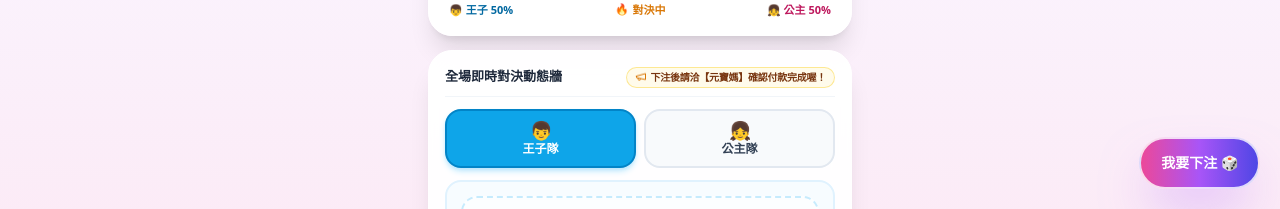
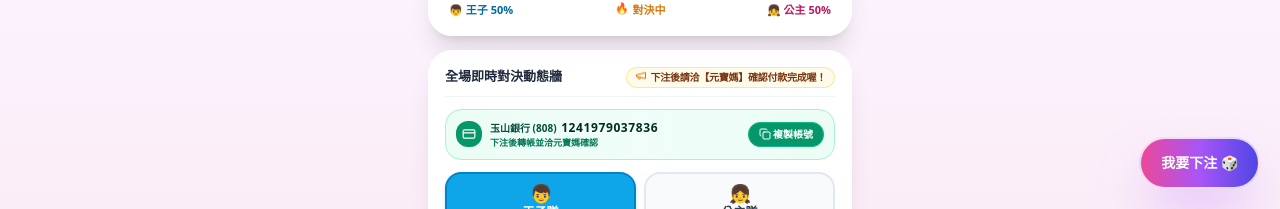
Before and after one commit to Raymond19930624/TinyBet, a React (Vite) app: page / in a window 1280 px wide. Shown: the part 591-800 px from the top of the page. Built offline with nearby package versions, Linux system fonts and the light colour scheme; no server answers.

Commit message:
feat: add E.SUN bank account payment info with one-click copy button to success toast and bet list

```diff
--- a/src/App.jsx
+++ b/src/App.jsx
@@ -8,7 +8,7 @@ import AdminModal from './components/AdminModal';
 import RevealModal from './components/RevealModal';
 import ToastModal from './components/ToastModal';
 import { useGenderBetStore } from './lib/store';
-import { Bell, Sparkles, PartyPopper } from 'lucide-react';
+import { Bell, Sparkles, PartyPopper, Copy, CreditCard, Check } from 'lucide-react';
 
 export default function App() {
   const store = useGenderBetStore();
@@ -17,11 +17,12 @@ export default function App() {
   const [isRevealModalClosed, setIsRevealModalClosed] = useState(false);
   const [testRevealMode, setTestRevealMode] = useState(false);
   const [notificationPermission, setNotificationPermission] = useState('default');
+  const [copiedBank, setCopiedBank] = useState(false);
 
   // 手機端專屬：頂部強效懸浮廣播 Push Banner
   const [pushBanner, setPushBanner] = useState({ isOpen: false, title: '', message: '' });
 
-  // 下注成功專屬導引 Toast
+  // 下注成功專屬導引 Toast (含收款帳號資訊)
   const [successToast, setSuccessToast] = useState({ isOpen: false, teamName: '', amount: 0 });
 
   const prevRevealedResultRef = useRef(store.config.revealedResult);
@@ -38,6 +39,18 @@ export default function App() {
       setNotificationPermission(Notification.permission);
     }
   }, []);
+
+  const handleCopyBankAccount = () => {
+    try {
+      if (navigator.clipboard) {
+        navigator.clipboard.writeText('1241979037836');
+        setCopiedBank(true);
+        setTimeout(() => setCopiedBank(false), 2000);
+      }
+    } catch {
+      // safe fallback
+    }
+  };
 
   const handleRequestNotificationPermission = async () => {
     if ('Notification' in window) {
@@ -258,6 +271,8 @@ export default function App() {
           grandTotal={store.grandTotal}
           revealedResult={store.config.revealedResult}
           onCancelBet={store.cancelBet}
+          onCopyBankAccount={handleCopyBankAccount}
+          copiedBank={copiedBank}
         />
 
         {/* 頁尾版權小字 */}
@@ -320,15 +335,67 @@ export default function App() {
         />
       )}
 
-      {/* 下注成功專屬提示 ToastModal */}
-      <ToastModal
-        isOpen={successToast.isOpen}
-        type="success"
-        title="🎉 下注成功！"
-        message={`太棒了！您已成功預測【${successToast.teamName}】$${Number(successToast.amount).toLocaleString('en-US')}！\n\n👩🏻‍🍼 請記得洽【元寶媽】確認付款完成喔！`}
-        confirmText="好的，去找元寶媽 💖"
-        onClose={() => setSuccessToast(prev => ({ ...prev, isOpen: false }))}
-      />
+      {/* 下注成功專屬提示 ToastModal (含收款銀行與帳號 ＋ 複製按鈕) */}
+      {successToast.isOpen && (
+        <div className="fixed inset-0 z-50 flex items-center justify-center p-4 bg-slate-900/60 backdrop-blur-md animate-fadeIn">
+          <div className="bg-white rounded-3xl max-w-xs w-full p-5 text-center shadow-2xl border-2 border-emerald-200 relative animate-scaleUp">
+
+            <button
+              onClick={() => setSuccessToast(prev => ({ ...prev, isOpen: false }))}
+              className="absolute top-3 right-3 p-1.5 text-slate-400 hover:text-slate-700 hover:bg-slate-100 rounded-full transition-all"
+            >
+              ✕
+            </button>
+
+            <div className="mb-3 flex justify-center">
+              <div className="p-3 bg-emerald-50 rounded-2xl border border-emerald-100 shadow-inner">
+                <PartyPopper className="w-8 h-8 text-emerald-600 animate-bounce" />
+              </div>
+            </div>
+
+            <h3 className="text-base font-black text-slate-800 mb-1">
+              🎉 下注成功！
+            </h3>
+
+            <p className="text-xs text-slate-600 font-semibold leading-relaxed mb-3">
+              太棒了！您已成功預測【{successToast.teamName}】${Number(successToast.amount).toLocaleString('en-US')}！
+            </p>
+
+            {/* 收款帳號資訊卡片 */}
+            <div className="p-3 bg-emerald-50/80 rounded-2xl border border-emerald-200 mb-4 text-left box-border">
+              <div className="flex items-center gap-1.5 text-xs font-black text-emerald-950 mb-1">
+                <CreditCard className="w-4 h-4 text-emerald-600" />
+                <span>元寶媽付款轉帳帳號:</span>
+              </div>
+              <div className="text-xs font-bold text-slate-700 pl-0.5">
+                銀行：<span className="font-black text-emerald-900">玉山銀行 (808)</span>
+              </div>
+              <div className="text-xs font-bold text-slate-700 pl-0.5 mt-0.5 flex items-center justify-between">
+                <span>帳號：<span className="font-black text-emerald-950 tracking-wider text-sm">1241979037836</span></span>
+                <button
+                  onClick={handleCopyBankAccount}
+                  className="px-2 py-1 bg-emerald-600 hover:bg-emerald-700 text-white font-black text-[10px] rounded-lg transition-all flex items-center gap-0.5 shadow-xs active:scale-95"
+                >
+                  {copiedBank ? <Check className="w-3 h-3 text-white" /> : <Copy className="w-3 h-3" />}
+                  <span>{copiedBank ? '已複製' : '複製帳號'}</span>
+                </button>
+              </div>
+            </div>
+
+            <p className="text-xs text-pink-600 font-extrabold mb-4">
+              👩🏻‍🍼 請記得完成匯款後洽【元寶媽】確認喔！
+            </p>
+
+            <button
+              onClick={() => setSuccessToast(prev => ({ ...prev, isOpen: false }))}
+              className="w-full py-2.5 bg-emerald-600 hover:bg-emerald-700 text-white font-black text-xs rounded-xl shadow-md transition-all active:scale-95"
+            >
+              好的，我知道了 💖
+            </button>
+
+          </div>
+        </div>
+      )}
 
     </div>
   );
--- a/src/components/BetSplitList.jsx
+++ b/src/components/BetSplitList.jsx
@@ -1,5 +1,5 @@
 import React, { useState } from 'react';
-import { CheckCircle2, Clock, Trash2, Heart, Trophy, Sparkles, Crown, Megaphone } from 'lucide-react';
+import { CheckCircle2, Clock, Trash2, Heart, Trophy, Sparkles, Crown, Megaphone, CreditCard, Copy, Check } from 'lucide-react';
 import ToastModal from './ToastModal';
 
 export default function BetSplitList({
@@ -10,7 +10,9 @@ export default function BetSplitList({
   princessTotal,
   grandTotal,
   revealedResult,
-  onCancelBet
+  onCancelBet,
+  onCopyBankAccount,
+  copiedBank
 }) {
   const [activeTab, setActiveTab] = useState('prince');
 
@@ -117,7 +119,7 @@ export default function BetSplitList({
                 <CheckCircle2 className="w-3 h-3 text-emerald-600" /> 已付款 ✅
               </span>
             ) : (
-              <span className="inline-flex items-center gap-0.5 text-amber-700 font-bold">
+              <span className="inline-flex items-center gap-1 text-amber-700 font-bold">
                 <Clock className="w-3 h-3 text-amber-600 animate-pulse" /> 未付款 ⏳
               </span>
             )}
@@ -168,6 +170,28 @@ export default function BetSplitList({
             )}
           </div>
 
+          {/* 💳 轉帳帳號資訊便籤列 (一鍵複製) */}
+          <div className="mb-3 p-2.5 bg-gradient-to-r from-emerald-50 via-teal-50 to-emerald-50 rounded-2xl border border-emerald-200 flex items-center justify-between gap-2 box-border">
+            <div className="flex items-center gap-2 min-w-0">
+              <div className="p-1.5 bg-emerald-600 text-white rounded-xl flex-shrink-0">
+                <CreditCard className="w-3.5 h-3.5" />
+              </div>
+              <div className="min-w-0">
+                <div className="text-[10px] font-extrabold text-emerald-900">
+                  玉山銀行 (808) <span className="font-black text-emerald-950 tracking-wider text-xs ml-0.5">1241979037836</span>
+                </div>
+                <div className="text-[9px] text-emerald-700 font-bold truncate">下注後轉帳並洽元寶媽確認</div>
+              </div>
+            </div>
+            <button
+              onClick={onCopyBankAccount}
+              className="px-2.5 py-1 bg-emerald-600 hover:bg-emerald-700 text-white font-black text-[10px] rounded-xl transition-all flex items-center gap-0.5 flex-shrink-0 shadow-xs active:scale-95 border border-emerald-500"
+            >
+              {copiedBank ? <Check className="w-3 h-3" /> : <Copy className="w-3 h-3" />}
+              <span>{copiedBank ? '已複製' : '複製帳號'}</span>
+            </button>
+          </div>
+
           {/* 雙 Tab 切換按鈕 */}
           <div className="grid grid-cols-2 gap-2 mb-3 w-full">
             {/* 王子隊 Tab */}
@@ -209,7 +233,7 @@ export default function BetSplitList({
             </button>
           </div>
 
-          {/* 名單內容卡片 (無資料時採用緊湊精緻 py-4 卡片，消除過大留白) */}
+          {/* 名單內容卡片 */}
           <div className="w-full">
             {/* 王子隊名單 */}
             {activeTab === 'prince' && (
```
